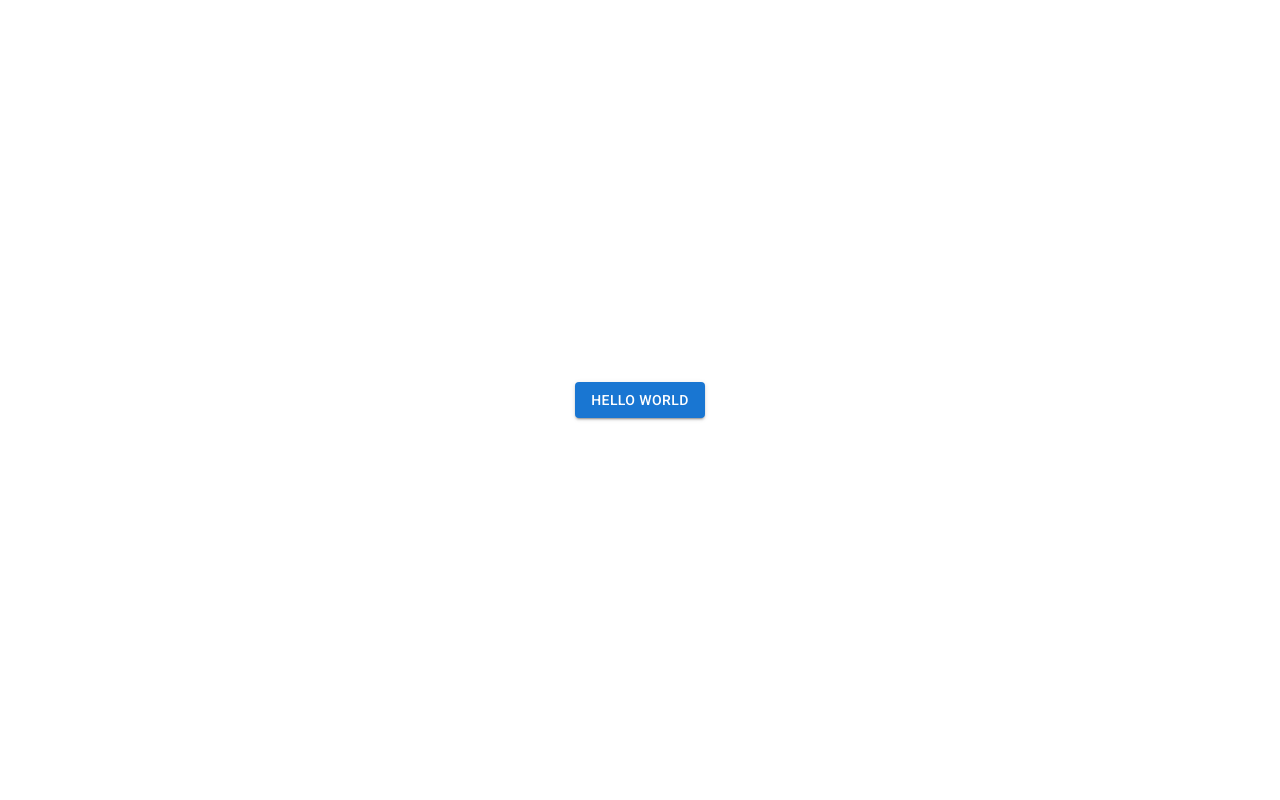
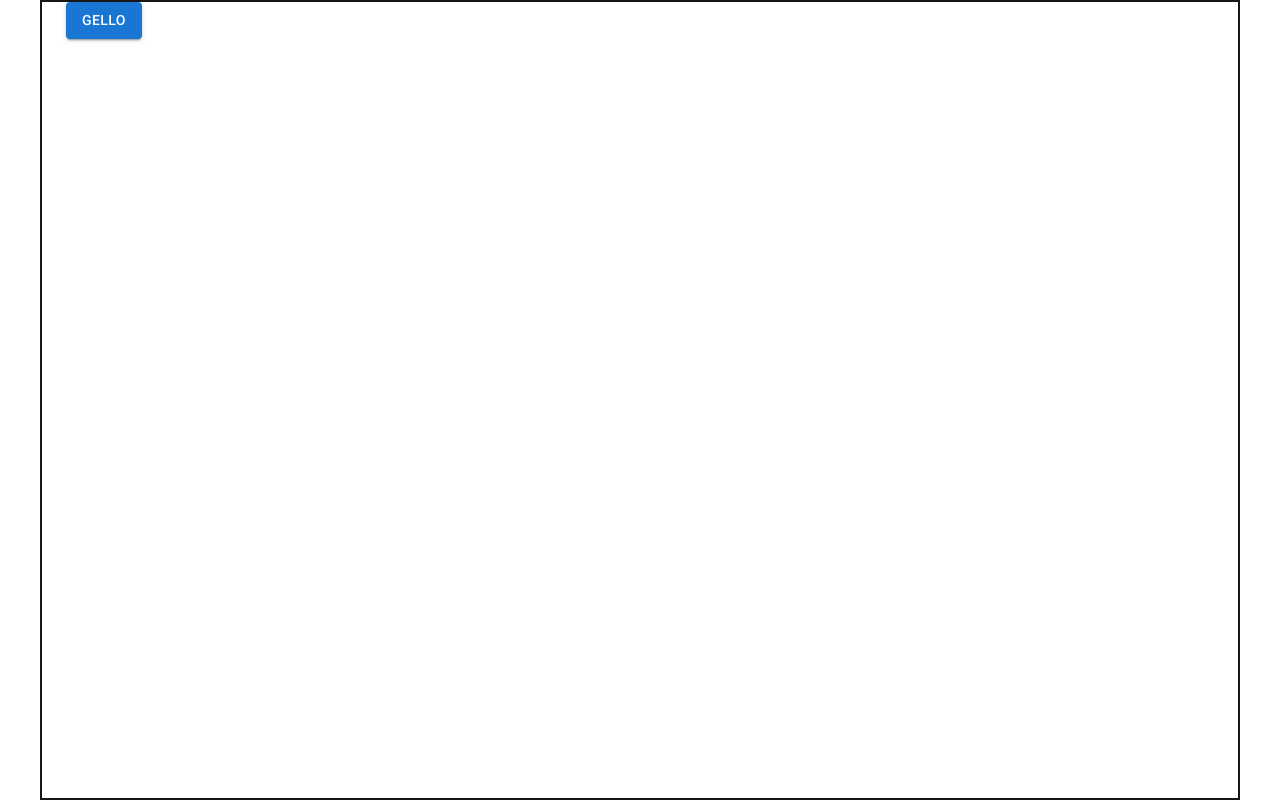
Before and after one commit to PouryaSoleimani/SIMPLE___LANDING___PAGE___NEXT.JS, a Next.js app: page / in a window 1280 px wide. Built offline with nearby package versions, Linux system fonts and the light colour scheme.

Commit message:
🟦 MUI 🟦

```diff
--- a/pages/index.tsx
+++ b/pages/index.tsx
@@ -1,5 +1,5 @@
 import { Roboto } from "next/font/google";
-import { Button } from "@mui/material";
+import { Button, Container } from "@mui/material";
 const robotoMono = Roboto({ variable: "--font-roboto-sans", subsets: ["latin"], });
 
 
@@ -10,7 +10,10 @@ export default function Home() {
 
     return (
         <main className="w-screen h-screen flex items-center justify-center">
-            <Button type="button" variant="contained" color="primary"> HELLO WORLD</Button>
+            <Container maxWidth="lg" className="border-2 h-screen">
+                <Button variant="contained">GELLO</Button>
+            </Container>
+
         </main>
     )
 }
```
